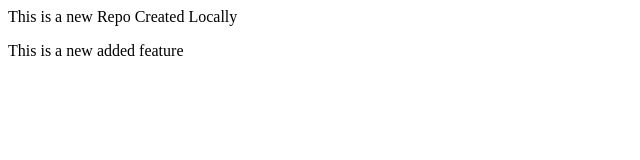
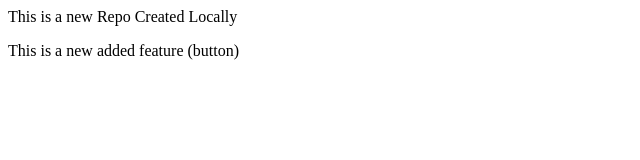
Before and after one commit to Tayyab604/newLocalRepo, a plain HTML site: page index.html in a window 1280 px wide. Shown: the full height of the page, 0-640 px from the left. Drawn offline with Linux system fonts and the light colour scheme.

```diff
--- a/index.html
+++ b/index.html
@@ -1,2 +1,2 @@
 <p>This is a new Repo Created Locally</p>
-<p>This is a new added feature</p
+<p>This is a new added feature (button) </p
```
